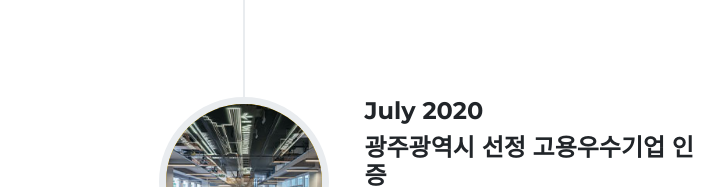
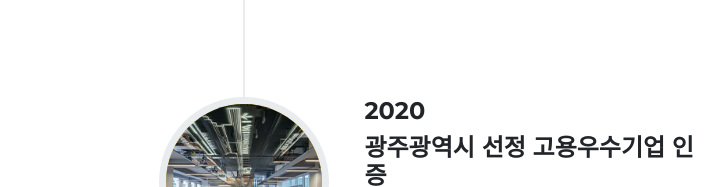
Before and after one commit to doskdkfn/Chaeon-Bakery, a plain HTML site: page index.html in a window 1280 px wide. Shown: the part 1800-1987 px from the top of the page, without its empty margins (396-1120 px from the left). Drawn offline with nearby package versions, Linux system fonts and the light colour scheme; files whose address does not match are found by name.

Commit message:
2025-05-04 history

```diff
--- a/index.html
+++ b/index.html
@@ -88,7 +88,7 @@
                         <div class="timeline-image"><img class="rounded-circle img-fluid" src="assets/img/about/4.jpg" alt="..." /></div>
                         <div class="timeline-panel">
                             <div class="timeline-heading">
-                                <h4>July 2020</h4>
+                                <h4>2020</h4>
                                 <h4 class="subheading">광주광역시 선정 고용우수기업 인증 </h4>
                             </div>
                             <div class="timeline-body"><p class="text-muted">Lorem ipsum dolor sit amet, consectetur adipisicing elit. Sunt ut voluptatum eius sapiente, totam reiciendis temporibus qui quibusdam, recusandae sit vero unde, sed, incidunt et ea quo dolore laudantium consectetur!</p></div>
```
Also changed, not shown: assets/img/about/1.jpg.
